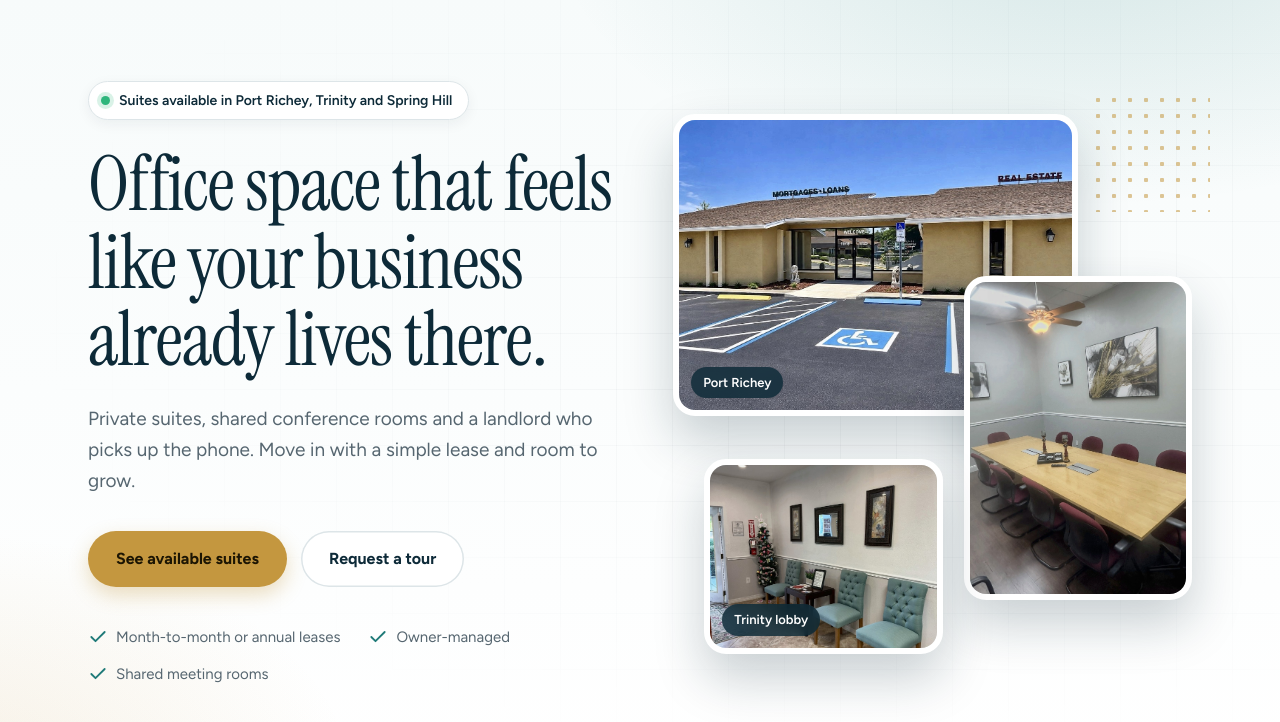
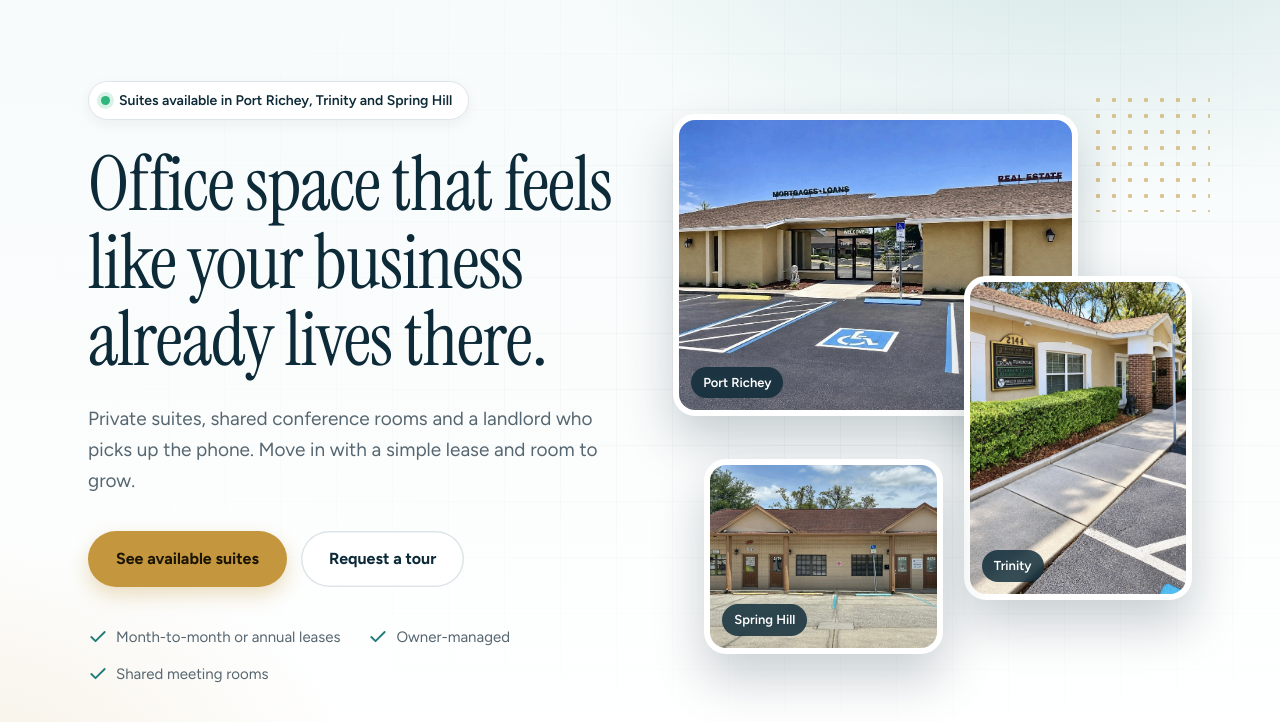
Before and after one commit to hynriai-developer/professional-office-suite, a plain HTML site: page index.html in a window 1280 px wide. Shown: the part 78-800 px from the top of the page. Drawn offline with Linux system fonts and the light colour scheme.

Commit message:
Hero collage shows the front of each office
Co-Authored-By: Claude Sonnet 5.5 <noreply@anthropic.com>
Claude-Session: https://claude.ai/code/session_013GpXPnY66Y3sor3RosXk7C

```diff
--- a/index.html
+++ b/index.html
@@ -213,8 +213,8 @@
     <div class="collage" aria-hidden="true">
       <div class="dots"></div>
       <figure class="c1"><img src="images/Port Richey/PR Front.jpg" alt=""><figcaption>Port Richey</figcaption></figure>
-      <figure class="c2"><img src="images/Port Richey/PR Conference Room.jpg" alt=""></figure>
-      <figure class="c3"><img src="images/Trinity/TR Lobby-3.jpg" alt=""><figcaption>Trinity lobby</figcaption></figure>
+      <figure class="c2"><img src="images/Trinity/TR Front.jpg" alt=""><figcaption>Trinity</figcaption></figure>
+      <figure class="c3"><img src="images/Spring Hill/SH Front.jpg" alt=""><figcaption>Spring Hill</figcaption></figure>
     </div>
   </div>
 </div>
```
